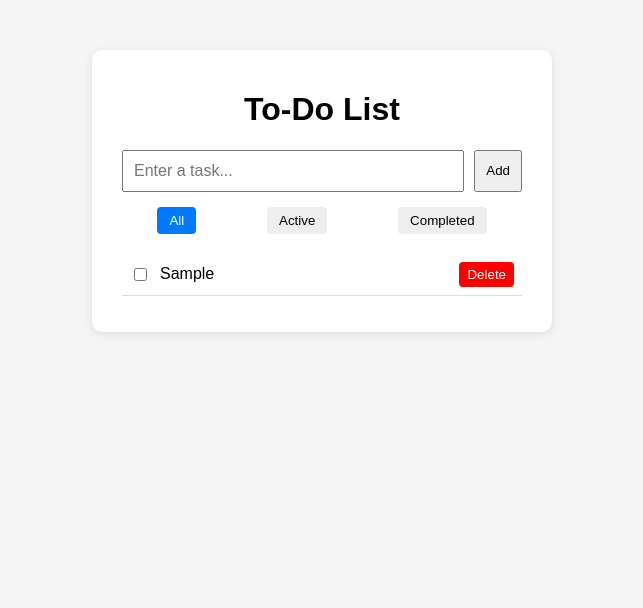
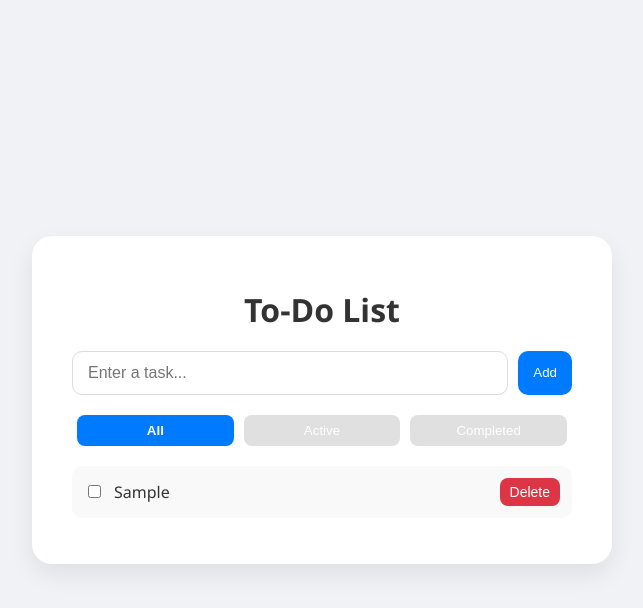
Before and after one commit to Kayzz89b/todo-list-1, a plain HTML site: page index.html in a window 1280 px wide. Both pictures are taken after typing "Sample" into the empty fields and a click on the button "Add". Shown: the whole page, without its empty margins (318-961 px from the left). Drawn offline with Linux system fonts and the light colour scheme.

Commit message:
Update style.css

```diff
--- a/style.css
+++ b/style.css
@@ -1,90 +1,147 @@
 /* style.css */
 body {
-  font-family: Arial, sans-serif;
-  background: #f5f5f5;
+  font-family: 'Segoe UI', Tahoma, Geneva, Verdana, sans-serif;
+  background: #f0f2f5;
   margin: 0;
   padding: 0;
   display: flex;
   justify-content: center;
+  min-height: 100vh;
+  align-items: center;
 }
 
 .container {
-  margin-top: 50px;
-  background: white;
-  padding: 20px 30px;
-  border-radius: 10px;
-  box-shadow: 0 2px 10px rgba(0, 0, 0, 0.1);
-  width: 400px;
+  background: #ffffff;
+  padding: 30px 40px;
+  border-radius: 20px;
+  box-shadow: 0 10px 25px rgba(0, 0, 0, 0.08);
+  width: 100%;
+  max-width: 500px;
+  transition: 0.3s ease;
 }
 
 h1 {
   text-align: center;
+  margin-bottom: 20px;
+  color: #333;
 }
 
 .input-section {
   display: flex;
   gap: 10px;
+  margin-bottom: 20px;
 }
 
 input[type='text'] {
   flex: 1;
-  padding: 10px;
+  padding: 12px 15px;
+  border: 1px solid #ddd;
+  border-radius: 10px;
   font-size: 16px;
+  transition: border 0.3s ease;
+}
+
+input[type='text']:focus {
+  border-color: #007bff;
+  outline: none;
 }
 
 button {
-  padding: 10px;
+  padding: 12px 15px;
+  border: none;
+  background: #007bff;
+  color: white;
+  font-weight: 500;
+  border-radius: 10px;
   cursor: pointer;
+  transition: background 0.3s ease;
+}
+
+button:hover {
+  background: #0056b3;
 }
 
 .filters {
   display: flex;
-  justify-content: space-around;
-  margin-top: 15px;
+  justify-content: space-between;
+  margin-bottom: 20px;
 }
 
 .filter-btn {
-  padding: 6px 12px;
+  flex: 1;
+  margin: 0 5px;
+  background: #e0e0e0;
   border: none;
-  background: #eee;
-  border-radius: 4px;
+  padding: 8px;
+  border-radius: 8px;
+  transition: 0.3s ease;
+  cursor: pointer;
 }
 
 .filter-btn.active {
-  background-color: #007bff;
+  background: #007bff;
   color: white;
+  font-weight: bold;
 }
 
 ul {
-  list-style-type: none;
+  list-style: none;
   padding: 0;
-  margin-top: 20px;
 }
 
 li {
   display: flex;
+  align-items: center;
   justify-content: space-between;
-  align-items: center;
-  padding: 8px;
-  border-bottom: 1px solid #ddd;
+  padding: 12px;
+  border-radius: 10px;
+  margin-bottom: 10px;
+  background: #f9f9f9;
+  transition: 0.2s ease;
 }
 
 li.completed span {
   text-decoration: line-through;
-  color: gray;
+  color: #888;
 }
 
 .task-text {
   flex: 1;
   margin-left: 10px;
+  font-size: 16px;
+  color: #333;
 }
 
 .delete-btn {
-  background: red;
+  background: #dc3545;
   color: white;
   border: none;
-  padding: 5px 8px;
-  border-radius: 4px;
-  margin-left: 10px;
+  padding: 6px 10px;
+  border-radius: 8px;
   cursor: pointer;
+  font-size: 14px;
+  transition: background 0.3s ease;
 }
+
+.delete-btn:hover {
+  background: #a71d2a;
+}
+
+@media (max-width: 500px) {
+  .container {
+    padding: 20px;
+  }
+
+  .input-section {
+    flex-direction: column;
+  }
+
+  .filters {
+    flex-direction: column;
+    gap: 10px;
+  }
+
+  .filter-btn {
+    margin: 0;
+  }
+}
```
